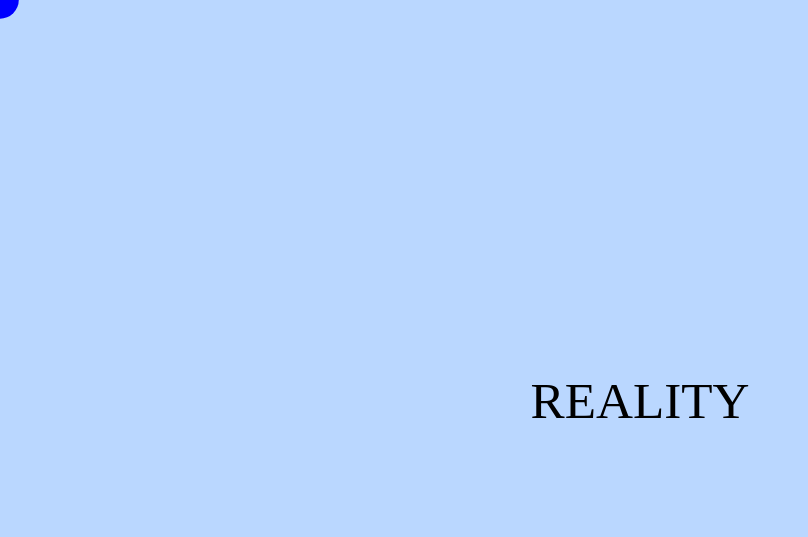
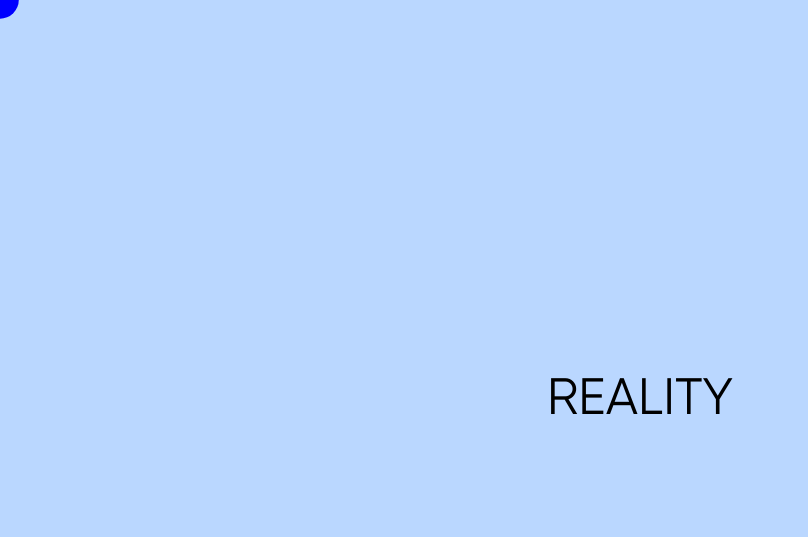
Before and after one commit to ad1tyac0des/Horizontal-Magnet-Effect, a plain HTML site: page index.html in a window 1280 px wide. Shown: the whole page, without its empty margins (0-808 px from the left). Drawn offline with nearby package versions, Linux system fonts and the light colour scheme.

Commit message:
add font

```diff
--- a/style.css
+++ b/style.css
@@ -1,8 +1,15 @@
+@font-face {
+    font-family: 'Gilroy';
+    src: url('Assets/Fonts/Gilroy-Regular.ttf') format('truetype');
+    font-weight: 400;
+    font-style: normal;
+}
+
 * {
     margin: 0;
     padding: 0;
     box-sizing: border-box;
-    font-family: gilroy;
+    font-family: Gilroy;
 }
 
 html,
```
Also changed, not shown: Assets/Fonts/Gilroy-Regular.ttf (added).
